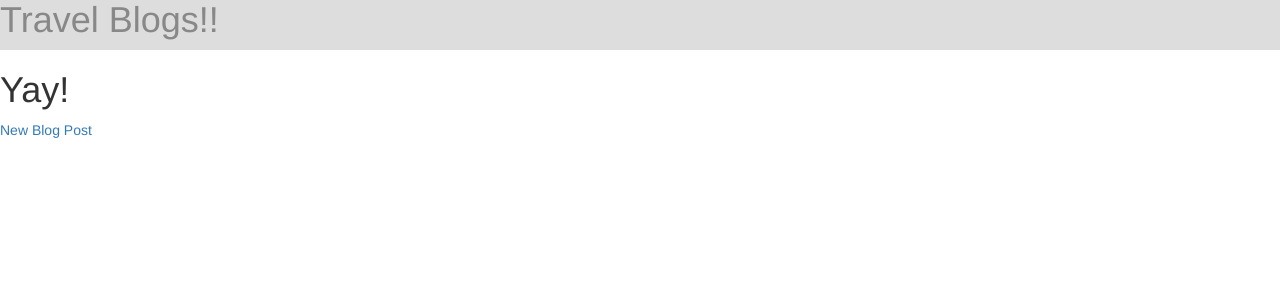
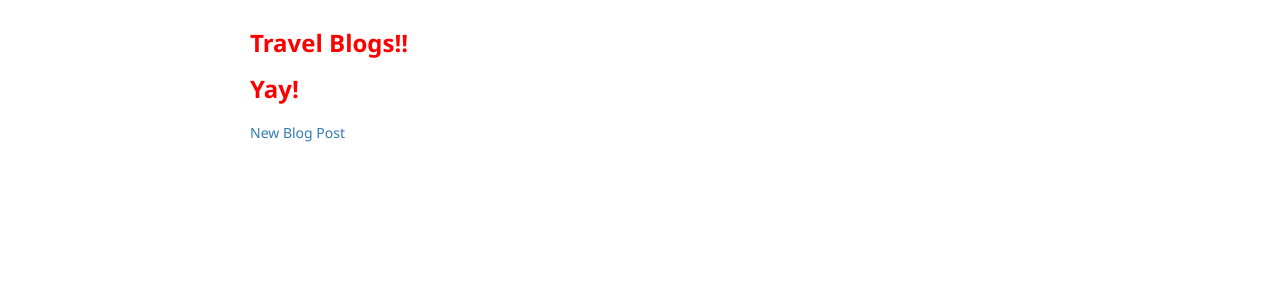
Before and after one commit to Cubittz/blog, a Python web app: template templates/index.html in a window 1280 px wide. Shown: the top 300 px of the page. Run offline with Jinja, Linux system fonts and the light colour scheme; the template is opened without the code that fills it: most values are stand-ins (such as "Sample title", 1, 10 or a date in 2020); some libraries are stand-ins or nearby versions.

Commit message:
Add styling

```diff
--- /dev/null
+++ b/css/main.css
@@ -0,0 +1,15 @@
+body {
+    font-family: 'Segoe UI', Tahoma, Geneva, Verdana, sans-serif;
+    font-size: 14px;
+
+    width: 800px;
+    margin: 0 auto;
+    padding: 10px;
+    color: #333333;
+}
+h1 {
+    font-size: 24px;
+    font-weight: bold;
+    margin-bottom: 20px;
+    color: red;
+}
--- a/templates/base.html
+++ b/templates/base.html
@@ -8,9 +8,10 @@
         <script src="http://netdna.bootstrapcdn.com/bootstrap/3.3.5/js/bootstrap.js"></script>
 
         <script src="//cdn.tinymce.com/4/tinymce.min.js"></script>
+        <link type="text/css" rel="stylesheet" href="/css/main.css" />
     </head>
-    <body style="margin: 0;">
-        <h1 style="background-color: #ddd; color: #888; margin: 0; height: 50px;">
+    <body>
+        <h1>
             Travel Blogs!!
         </h1>
         {% block content %}
--- a/templates/blogentry.html
+++ b/templates/blogentry.html
@@ -1,4 +1,4 @@
 {% extends "base.html" %}
 {% block content %}
-<h1>{{p.subject}}</h1>
+<h1>{{ post.render() | safe }}</h1>
 {% endblock %}
```
Also changed, not shown: main.py (+5 -3 lines), templates/post.html (added, +13 -0 lines), 1 other file.
